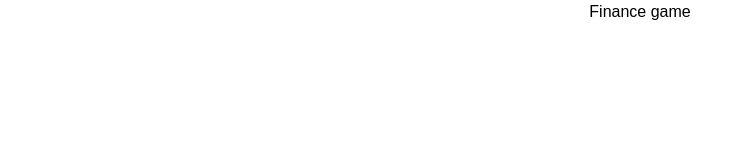
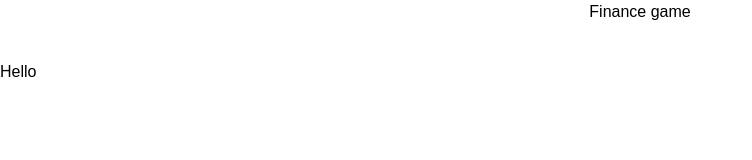
Before and after one commit to TinTanSan/small_game, a Next.js app: page / in a window 1280 px wide. Shown: the top 160 px of the page, without its empty margins (0-752 px from the left). Built offline with nearby package versions, Linux system fonts and the light colour scheme.

Commit message:
test commit

```diff
--- a/src/app/page.tsx
+++ b/src/app/page.tsx
@@ -7,7 +7,7 @@ export default function Home() {
     <div className='flex flex-col w-screen h-screen'>
       <nav className='h-15 flex w-full justify-center'>Finance game</nav>
       <main className='flex flex-col'>
-
+        Hello
       </main>
     </div>
   )
```
